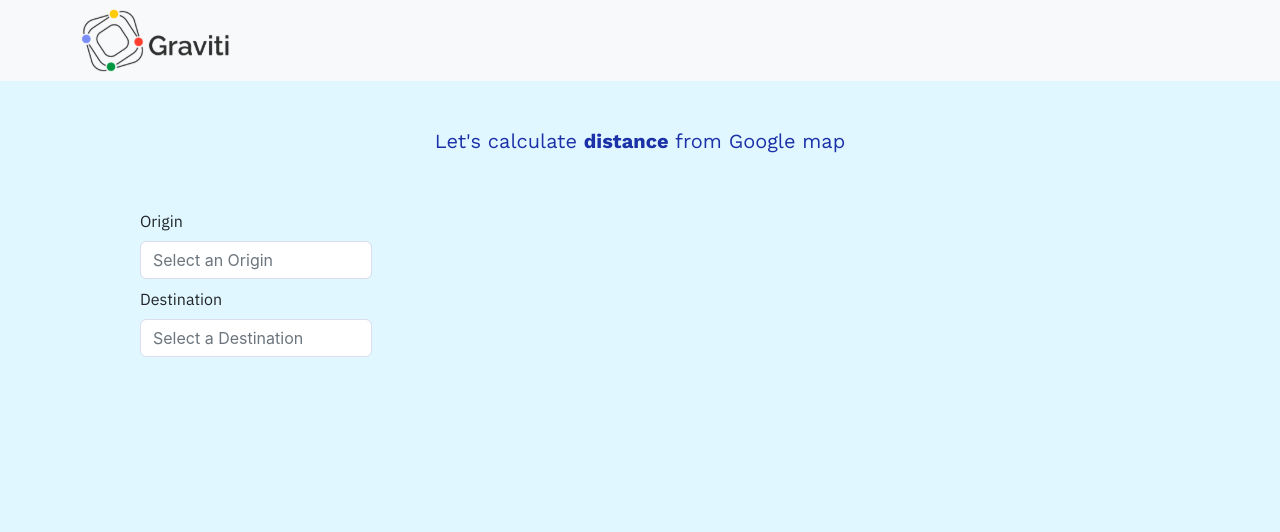
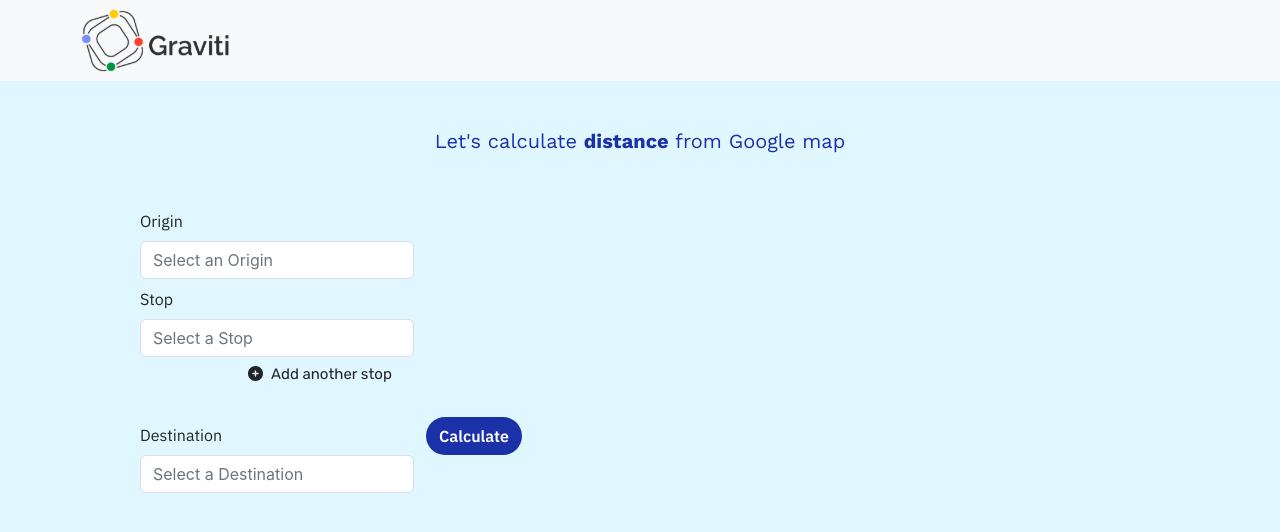
Before and after one commit to whysosaket/Graviti, a React (Create React App) app in the folder client/: page / in a window 1280 px wide. Shown: the top 532 px of the page. Built offline with nearby package versions, Linux system fonts and the light colour scheme.

Commit message:
updated a few components

```diff
--- a/client/src/components/Input.jsx
+++ b/client/src/components/Input.jsx
@@ -6,7 +6,7 @@ const Input = (props) => {
     <div>
       <div className="container">
         <div className="form-group row">
-          <div className="col-xs-2 w-25">
+          <div className="col-xs-2 w-100">
             <label for={label} className="locationtag">{label}</label>
             <input className="form-control locationinput my-2" id={label} type="text" placeholder={inputText} />
           </div>
--- a/client/src/pages/Home.css
+++ b/client/src/pages/Home.css
@@ -1,5 +1,4 @@
-@import url("https://fonts.googleapis.com/css2?family=IBM+Plex+Sans:ital,wght@0,100;0,200;0,300;0,400;0,500;0,600;0,700;1,100;1,200;1,300;1,400;1,500;1,600;1,700&family=Work+Sans:ital,wght@0,100;0,200;0,300;0,400;0,500;0,600;0,700;0,800;0,900;1,100;1,200;1,300;1,400;1,500;1,600;1,700;1,800;1,900&display=swap");
-
+@import url('https://fonts.googleapis.com/css2?family=IBM+Plex+Sans:ital,wght@0,100;0,200;0,300;0,400;0,500;0,600;0,700;1,100;1,200;1,300;1,400;1,500;1,600;1,700&family=Rubik&family=Work+Sans:ital,wght@0,100;0,200;0,300;0,400;0,500;0,600;0,700;0,800;0,900;1,100;1,200;1,300;1,400;1,500;1,600;1,700;1,800;1,900&display=swap');
 h5 {
   color: #1b31a8;
   font-family: "Work Sans";
@@ -7,9 +6,14 @@ h5 {
   font-weight: 400;
 }
 
-.half{
-    max-width: 80%;
-    margin: auto;
+.half {
+  max-width: 80%;
+  margin: auto;
+}
+
+.left{
+    float: left;
+    width: 50%;
 }
 
 .locationtag {
@@ -18,7 +22,24 @@ h5 {
   font-weight: 400;
 }
 
-.locationinput{
-    border: 1px solid #DCDDEC;
-    border-radius: 6px;
+.locationinput {
+  border: 1px solid #dcddec;
+  border-radius: 6px;
 }
+
+.add-stop {
+  font-family: "Rubik";
+  font-style: normal;
+  font-weight: 400;
+  font-size: 15px;
+  line-height: 120%;
+  margin-left: 120px;
+}
+
+.calculate .btn{
+    font-family: "IBM Plex Sans";
+    font-weight: 600;
+    background: #1B31A8;
+    border-radius: 32px;
+    color: white;
+}
--- a/client/src/pages/Home.jsx
+++ b/client/src/pages/Home.jsx
@@ -9,9 +9,21 @@ const Home = () => {
         <Navbar />
         <div className='half'>
         <h5 className='text-center py-5'>Let's calculate <strong>distance</strong> from Google map</h5>
-        <div>
+        <div className='left float-left'>
+            <div className='input-loc d-inline-block'>
             <Input label="Origin" inputText="Select an Origin"/>
+            <div className='mb-4'>
+                <Input label="Stop" inputText="Select a Stop"/>
+                <div className='add-stop'>
+                <i className="fa-solid fa-circle-plus d-inline-block"></i>
+                <p className='d-inline-block mx-2'>Add another stop</p>
+                </div>
+            </div>
             <Input label="Destination" inputText="Select a Destination"/>
+            </div>
+            <div className='calculate d-inline-block align-middle'>
+                <button className='btn '>Calculate</button>
+            </div>
         </div>
         </div>
     </div>
```
